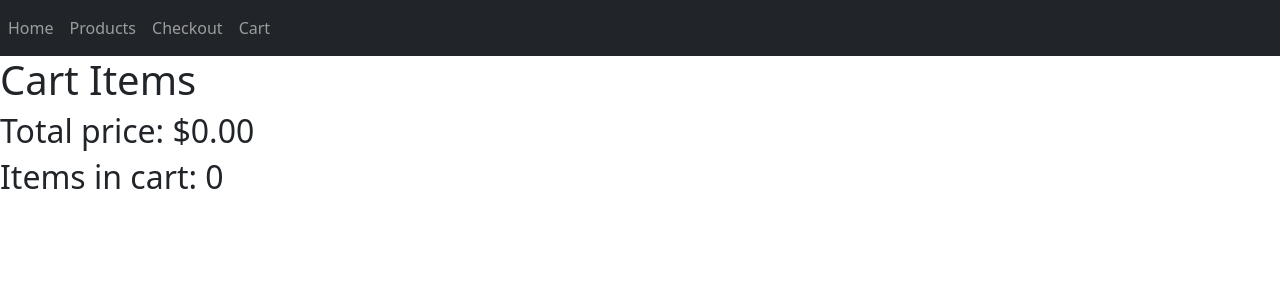
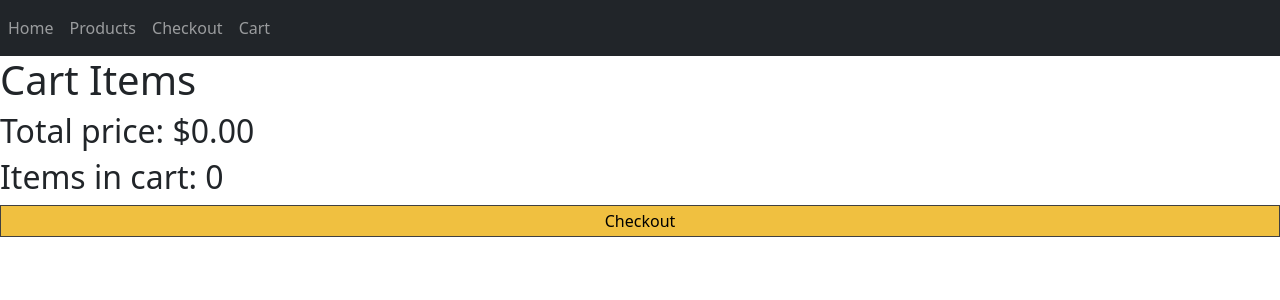
Before and after one commit to wongchuankai/tt1_02, a React (Create React App) app in the folder client/: page /cart in a window 1280 px wide. Shown: the top 300 px of the page. Built offline with nearby package versions, Linux system fonts and the light colour scheme.

Commit message:
added checkout button functionality to clear cart and reduce in stock

```diff
--- a/client/src/App.js
+++ b/client/src/App.js
@@ -11,14 +11,14 @@ import {
 } from "react-router-dom";
 import Home from "./components/Home";
 import "bootstrap/dist/css/bootstrap.min.css";
-import products from "./Dataset/products.json";
-import categories from "./Dataset/categories.json";
+import productsRaw from "./Dataset/products.json";
+import categoriesRaw from "./Dataset/categories.json";
 import Cart from "./components/Cart";
 
 function App() {
   const [cart, setCart] = useState([]);
-  // const [products, setProducts] = useState([]);
-  // const [categories, setCategories] = useState([]);
+  const [products, setProducts] = useState(productsRaw);
+  const [categories, setCategories] = useState(categoriesRaw);
 
   // async function getProducts() {
   //   try {
@@ -83,6 +83,29 @@ function App() {
     );
   };
 
+  const onCheckout = () => {
+    let newProducts = cart.map((item) => {
+      let productToChange = products.find((product) => product.id === item.id);
+      return {
+        ...productToChange,
+        qty: productToChange.qty - item.amount,
+      };
+    });
+
+    let newProductIds = newProducts.map((item) => item.id);
+
+    let unchangedProducts = products.filter(
+      (item) => !newProductIds.includes(item.id)
+    );
+
+    console.log("unchanged", unchangedProducts);
+
+    const newProductsArray = [...unchangedProducts, ...newProducts];
+    setProducts(newProductsArray);
+    console.log(newProductsArray);
+    setCart([]);
+  };
+
   // getProducts, useEffect
 
   return (
@@ -99,7 +122,12 @@ function App() {
           <Checkout />
         </Route>
         <Route exact path="/cart">
-          <Cart cart={cart} onRemove={onRemove} onChangeAmt={onChangeAmt} />
+          <Cart
+            cart={cart}
+            onRemove={onRemove}
+            onChangeAmt={onChangeAmt}
+            onCheckout={onCheckout}
+          />
         </Route>
       </Switch>
     </Router>
--- a/client/src/components/Cart.js
+++ b/client/src/components/Cart.js
@@ -1,21 +1,6 @@
 import React, { useEffect } from "react";
 
-const Cart = ({ cart, onRemove, onChangeAmt }) => {
-  // const getTotals = () => {
-  //   if (cart.length > 0) {
-  //     let total_price = cart.reduce((total, item) => {
-  //       total += item.price;
-  //       // total.qty += item.qty;
-  //       return total;
-  //     });
-  //   }
-  // };
-
-  // useEffect(() => {
-  //   getTotals();
-  // }, [cart]);
-
-  // const totals = cart.map((item) => {price: item.price, qty: item.qty});
+const Cart = ({ cart, onRemove, onChangeAmt, onCheckout }) => {
   const total_price = cart
     .reduce((acc, item) => (acc += item.price * item.amount), 0)
     .toFixed(2);
@@ -27,6 +12,7 @@ const Cart = ({ cart, onRemove, onChangeAmt }) => {
       <div>
         <h2>Total price: ${total_price}</h2>
         <h2>Items in cart: {total_qty}</h2>
+        <button onClick={onCheckout}>Checkout</button>
       </div>
       {cart.map((item) => {
         return (
```
